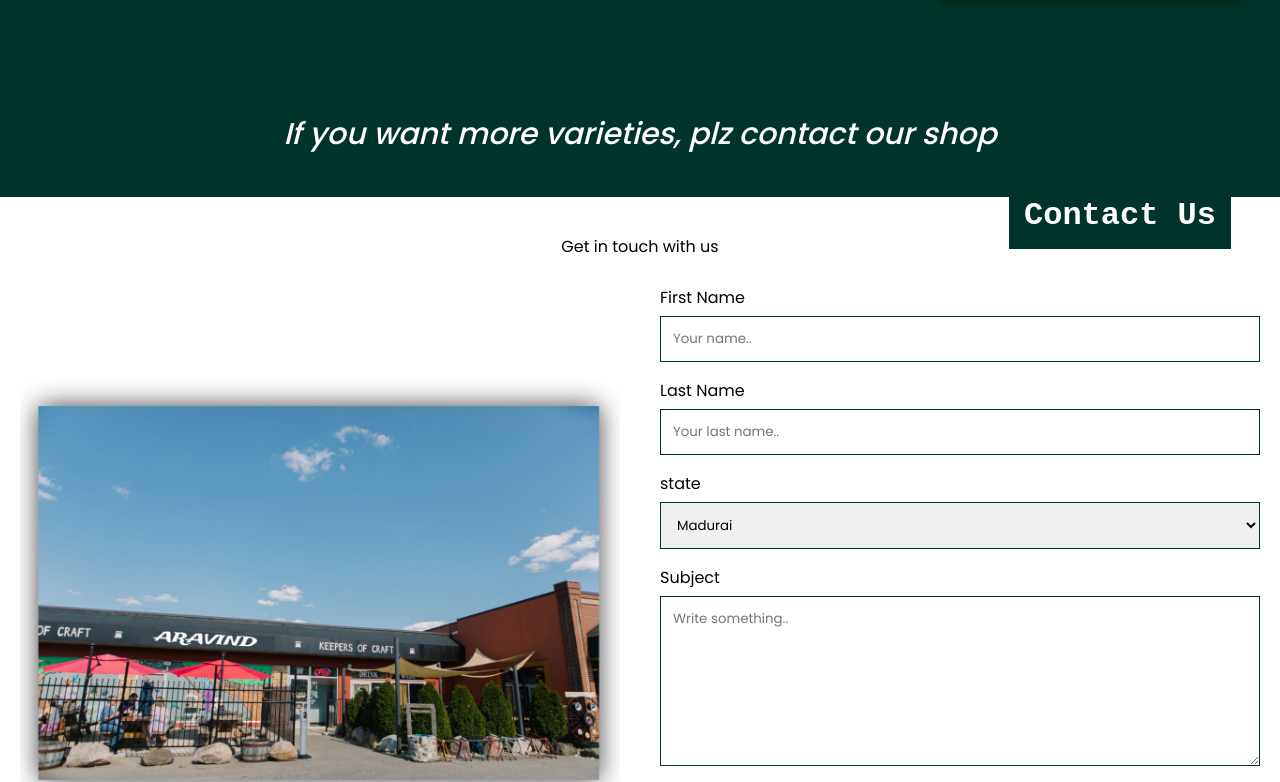
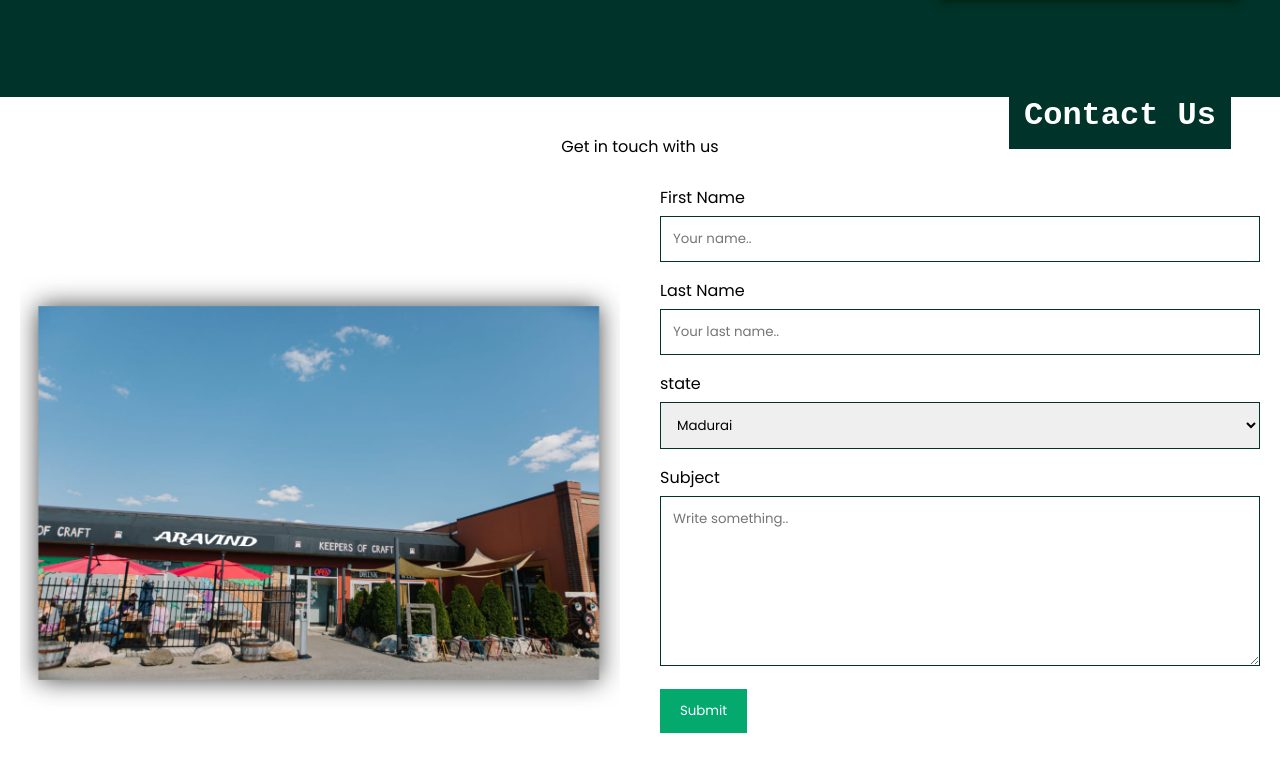
Before and after one commit to Aravindhan794/E-Commerce_website_1, a website: page index.html in a window 1280 px wide. Shown: the part 4052-4834 px from the top of the page. Drawn offline with Linux system fonts and the light colour scheme.

Commit message:
Update style.css

```diff
--- a/style.css
+++ b/style.css
@@ -453,7 +453,7 @@ hr{
  .contact1{
 
    position: relative;
-   bottom: 900px;
+   bottom: 1000px;
    background-color: white;
    height: 800px;
 
```
